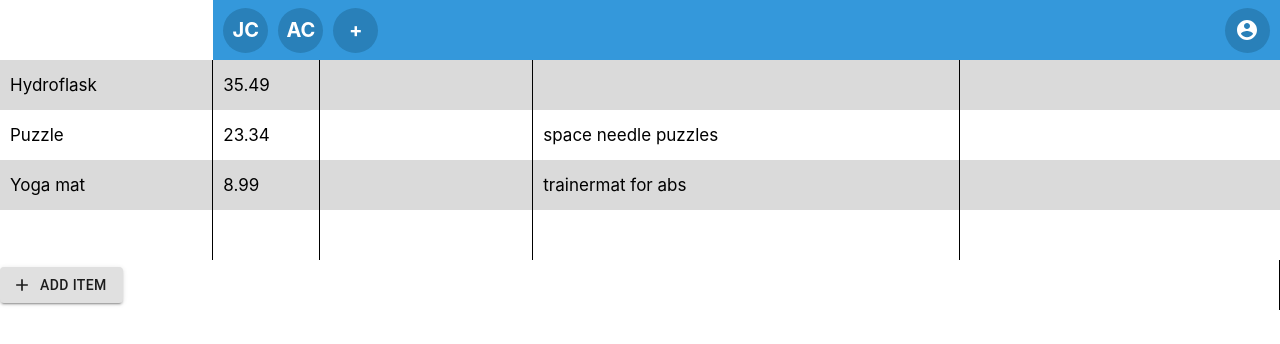
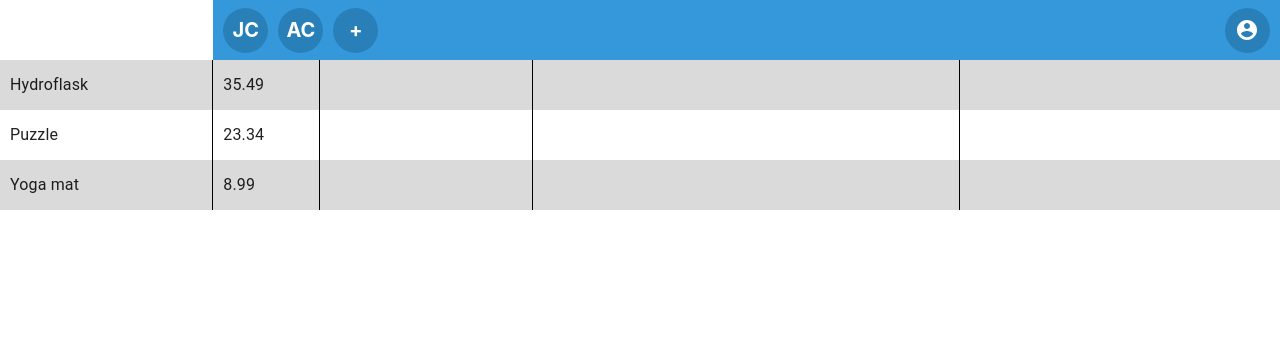
Before and after one commit to jonathanchen7/splitthecost, a React (Create React App) app: page / in a window 1280 px wide. Shown: the top 344 px of the page. Built offline with nearby package versions, Linux system fonts and the light colour scheme.

Commit message:
small structural changes

```diff
--- a/src/App.tsx
+++ b/src/App.tsx
@@ -1,7 +1,7 @@
 import React from 'react';
 import './App.css';
 import './main.css';
-import { Header } from './components/Header';
+import { Header } from './components/header/Header';
 import { Entries } from './components/Entries';
 
 function App() {
--- a/src/components/AddUser.tsx
+++ b/src/components/AddUser.tsx
@@ -1,6 +1,4 @@
 import * as React from "react";
-import AddIcon from '@material-ui/icons/Add';
-import AccountCircleIcon from '@material-ui/icons/AccountCircle';
 
 interface Props {
 
--- a/src/components/Entries.tsx
+++ b/src/components/Entries.tsx
@@ -3,7 +3,6 @@ import { useState } from "react";
 import { Entry, EntryItem } from "./Entry";
 import Button from '@material-ui/core/Button';
 import AddIcon from '@material-ui/icons/Add';
-import { EntryInput } from "./EntryInput";
 import { Grid } from "@material-ui/core";
 
 interface Props {
@@ -36,10 +35,12 @@ const test3: EntryItem = {
 
 
 export const Entries: React.FC<Props> = (props) => {
+    const [curId, setcurId] = useState(0);
     const [entries, setEntries] = useState<EntryItem[]>([]);
     entries.push(test1);
     entries.push(test2);
     entries.push(test3);
+    console.log(entries);
 
     function addItem() {
 
@@ -47,9 +48,8 @@ export const Entries: React.FC<Props> = (props) => {
 
     return (
         <div>
-            {entries.map(entry => <Entry entry={entry} />)}
-            <EntryInput id={2}/>
-            <Grid className="entryItemContainer" container spacing={0}>
+            {entries.map(entry => <Entry id={entry.id} item={entry.item} cost={entry.cost} note={entry.note} /> )}
+            {/* <Grid className="entryItemContainer" container spacing={0}>
                 <Grid item xs={2}>
                     <Button
                     variant="contained"
@@ -60,7 +60,7 @@ export const Entries: React.FC<Props> = (props) => {
                         Add Item
                     </Button>
                 </Grid>
-            </Grid>
+            </Grid> */}
 
         </div>
     );
--- a/src/components/Entry.tsx
+++ b/src/components/Entry.tsx
@@ -1,8 +1,10 @@
 import * as React from "react";
 import Grid from '@material-ui/core/Grid';
-import { User } from "./HeaderUsers";
+import { User } from "./header/HeaderUsers";
 import { EntryText } from "./EntryText";
-import { Box } from "@material-ui/core";
+import { useState } from "react";
+import { useEffect } from "react";
+import { Input } from "@material-ui/core";
 
 export interface EntryItem {
     id: number;
@@ -13,23 +15,59 @@ export interface EntryItem {
 }
 
 interface Props {
-    entry: EntryItem;
+    id: number;
+    item?: string;
+    cost?: number;
+    exclude?: User[] | null;
+    note?: string;
 }
 
 export const Entry: React.FC<Props> = (props) => {
+    const [item, setItem] = useState("");
+    const [cost, setCost] = useState<number>();
+    // const [excludedUsers, setExcludedUsers] = useState<User[]>([]);
+    const [note, setNote] = useState("");
+    console.log(123123);
+
+    useEffect(() => {
+        if (props.item && props.cost) {
+            console.log("EXISTING ENTRY");
+            setItem(props.item);
+            setCost(props.cost);
+        }
+    }, [props.item, props.cost]);
+
     return (
-        <Grid className={props.entry.id % 2 ? "entry oddId" : "entry evenId"} container spacing={0}>
+        <Grid className={props.id % 2 ? "entry oddId" : "entry evenId"} container spacing={0}>
             <Grid className="entryItemContainer" item xs={2}>
-                <EntryText text={props.entry.item} />
+                <Input
+                    className="entryItem"
+                    disableUnderline={true}
+                    fullWidth={true}
+                    value={item}
+                    onChange={(e) => setItem(e.target.value)}
+                />
             </Grid>
             <Grid className="entryItemContainer" item xs={1}>
-                <EntryText text={props.entry.cost} />
+                <Input
+                    className="entryItem"
+                    disableUnderline={true}
+                    fullWidth={true}
+                    value={cost}
+                    onChange={(e) => setCost(Number(e.target.value))}
+                />
             </Grid>
             <Grid className="entryItemContainer" item xs={2}>
 
             </Grid>
             <Grid className="entryItemContainer" item xs={4}>
-                <EntryText text={props.entry.note} />
+                <Input
+                    className="entryItem"
+                    disableUnderline={true}
+                    fullWidth={true}
+                    value={note}
+                    onChange={(e) => setNote(e.target.value)}
+                />
             </Grid>
         </Grid>
     );
--- a/src/components/EntryInput.tsx
+++ /dev/null
@@ -1,52 +0,0 @@
-import * as React from "react";
-import Grid from '@material-ui/core/Grid';
-import { User } from "./HeaderUsers";
-import { EntryText } from "./EntryText";
-import { useState } from "react";
-import { Input, TextField } from "@material-ui/core";
-
-interface Props {
-    id: number;
-}
-
-export const EntryInput: React.FC<Props> = (props) => {
-    const [item, setItem] = useState("");
-    const [cost, setCost] = useState<number>();
-    const [excludedUsers, setExcludedUsers] = useState<User[]>([]);
-    const [note, setNote] = useState("");
-
-    return (
-        <Grid className={props.id % 2 ? "entry oddId" : "entry evenId"} container spacing={0}>
-            <Grid className="entryItemContainer" item xs={2}>
-                <Input
-                    className="entryItem"
-                    disableUnderline={true}
-                    fullWidth={true}
-                    value={item}
-                    onChange={(e) => setItem(e.target.value)}
-                />
-            </Grid>
-            <Grid className="entryItemContainer" item xs={1}>
-                <Input
-                    className="entryItem"
-                    disableUnderline={true}
-                    fullWidth={true}
-                    value={cost}
-                    onChange={(e) => setCost(Number(e.target.value))}
-                />
-            </Grid>
-            <Grid className="entryItemContainer" item xs={2}>
-                {item}
-            </Grid>
-            <Grid className="entryItemContainer" item xs={4}>
-                <Input
-                    className="entryItem"
-                    disableUnderline={true}
-                    fullWidth={true}
-                    value={note}
-                    onChange={(e) => setNote(e.target.value)}
-                />
-            </Grid>
-        </Grid>
-    );
-}
--- a/src/components/HeaderUsers.tsx
+++ b/src/components/header/HeaderUsers.tsx
@@ -1,5 +1,5 @@
 import * as React from "react";
-import { AddUser } from "./AddUser";
+import { AddUser } from "../AddUser";
 import { HeaderUser } from "./HeaderUser";
 
 export interface User {
```
Also changed, not shown: src/components/header/Header.tsx (renamed from src/components/Header.tsx), src/components/header/HeaderProfile.tsx (renamed from src/components/HeaderProfile.tsx), src/components/header/HeaderUser.tsx (renamed from src/components/HeaderUser.tsx).
